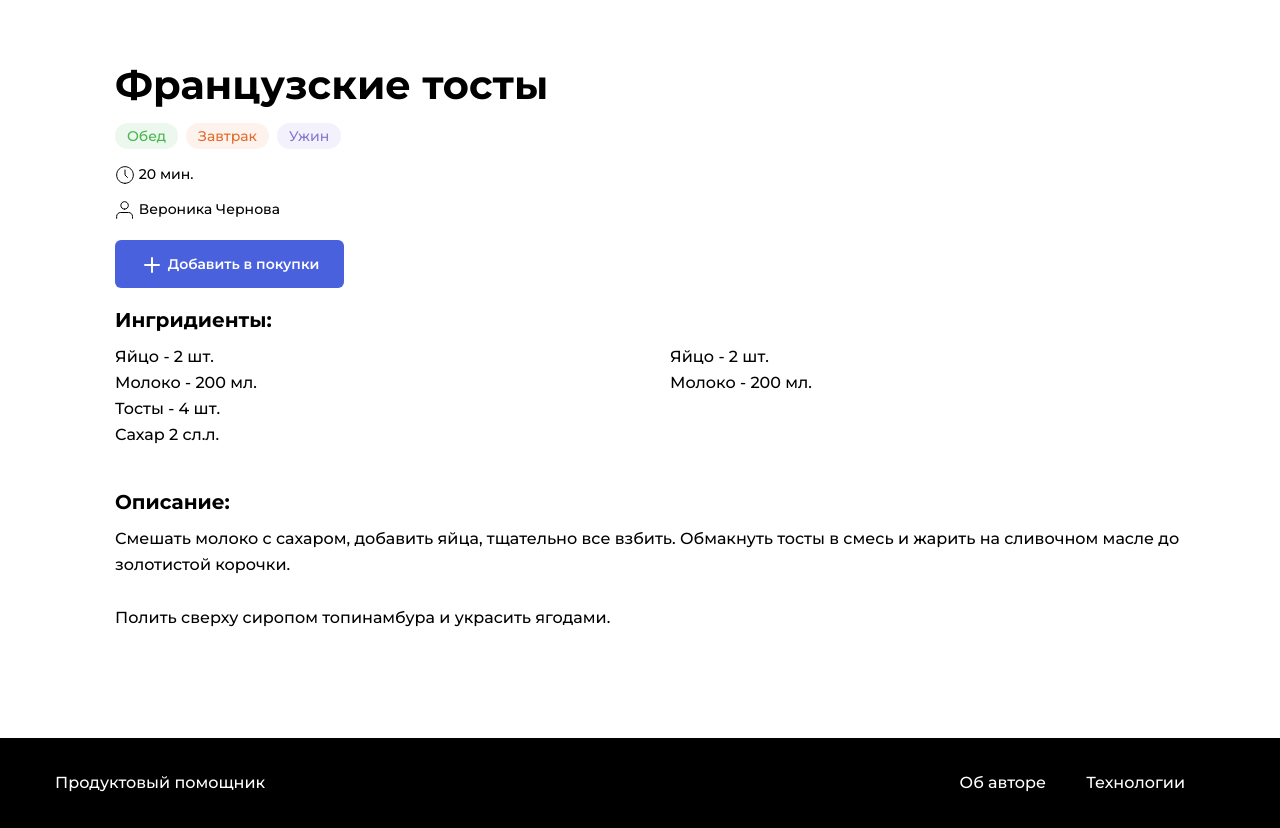
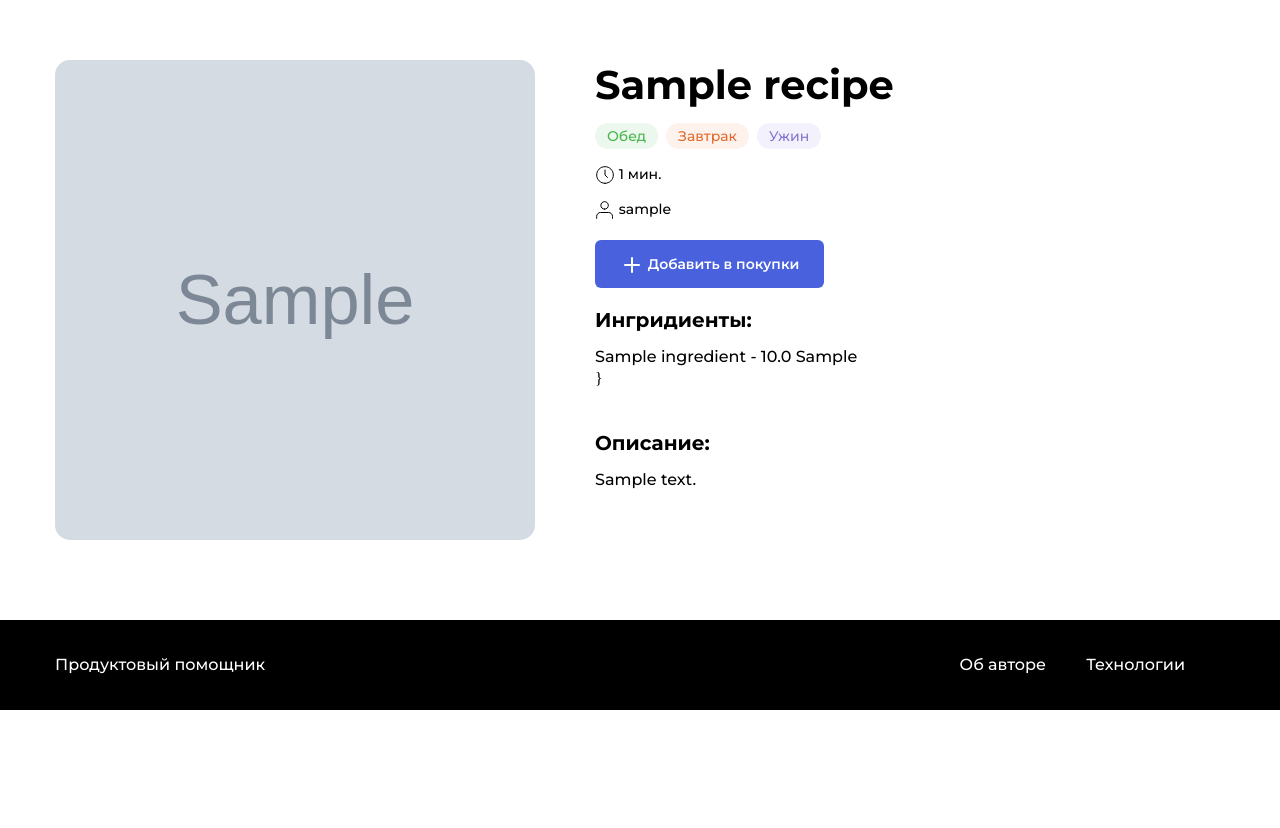
Before and after one commit to Fr33vvay/foodgram-project, a Django app: a page that uses templates/singlePageNotAuth.html in a window 1280 px wide. Shown: the part 90-918 px from the top of the page. After the commit the page ends 800 px from the top, so only its background shows below. Run offline with Django 3.2, Linux system fonts and the light colour scheme; tables that the repository leaves empty hold one stand-in row (values such as "Sample post"); grey boxes marked "Sample" are stand-in pictures; some libraries are stand-ins or nearby versions.

Commit message:
добавлены страницы пользователя и рецепта

```diff
--- a/recipes/models.py
+++ b/recipes/models.py
@@ -36,7 +36,7 @@ class Recipe(models.Model):
     description = models.TextField(verbose_name='Описание')
     image = models.ImageField(verbose_name='Картинка', upload_to='recipes/',
                               blank=True, null=True)
-    ingredients = models.ManyToManyField(Ingredient, through='Amount',
+    ingredient = models.ManyToManyField(Ingredient, through='Amount',
                                          related_name='amount')
     tag = models.CharField(choices=Tag.choices, default=Tag.BREAKFAST,
                            max_length=50, verbose_name='Тег')
--- a/templates/authorRecipe.html
+++ b/templates/authorRecipe.html
@@ -103,12 +103,13 @@
 
 <script src="{% static 'js/components/Purchases.js' %}"></script>
 <script src="{% static 'js/components/Favorites.js' %}"></script>
+<script src="{% static 'js/components/Subscribe.js' %}"></script>
 
 <script src="{% static 'js/config/config.js' %}"></script>
-  <script src="{% static 'js/components/CardList.js' %}"></script>
+<script src="{% static 'js/components/AuthorRecipe.js' %}"></script>
 <script src="{% static 'js/components/Header.js' %}"></script>
 
 <script src="{% static 'js/api/Api.js' %}"></script>
-  <script src="{% static 'indexAuth.js'}"></script>
+<script src="{% static 'authorRecipe.js'}"></script>
 </body>
 </html>
--- a/templates/singlePageNotAuth.html
+++ b/templates/singlePageNotAuth.html
@@ -25,12 +25,14 @@
     </nav>
 </header>
     <main class="main container">
-        <div class="single-card" data-id={{recipe.id}}
-            <img src="./images/testCardImg.png" alt="какой-то текст" class="single-card__image">
+        <div class="single-card" data-id={{recipe.id}}>
+            {% load thumbnail %}
+            {% thumbnail recipe.image "900х500" crop="center" as im %}
+            <img src="{{ im.url }}" alt="Картинка" class="single-card__image">
+            {% endthumbnail %}
             <div class="single-card__info">
                 <div class="single-card__header-info">
-                    <h1 class="single-card__title">Французские тосты</h1>
-
+                    <h1 class="single-card__title">{{ recipe.name }}</h1>
                 </div>
                 <ul class="single-card__items">
                     <li class="single-card__item"><span class="badge badge_style_green">Обед</span></li>
@@ -38,8 +40,8 @@
                     <li class="single-card__item"><span class="badge badge_style_purple">Ужин</span></li>
                 </ul>
                 <div class="single-card__items single-card__items_column">
-                    <p class="single-card__text"><span class="icon-time"></span> 20 мин.</p>
-                    <p class="single-card__text"><span class="icon-user"></span> Вероника Чернова</p>
+                    <p class="single-card__text"><span class="icon-time"></span> {{recipe.cooking_time}} мин.</p>
+                    <p class="single-card__text"><span class="icon-user"></span> {{recipe.author}} </p>
                 </div>
                 <ul class="single-card__items">
                     <li class="single-card__item"><button class="button button_style_blue" name="purchases" data-out><span class="icon-plus"></span> Добавить в покупки</button></li>
@@ -47,21 +49,17 @@
                 <div class="single-card__section">
                     <h3 class="single-card__section-title">Ингридиенты:</h3>
                     <div class="single-card__items single-card__items_column">
-                        <p class=" single-card__section-item">Яйцо - 2 шт.</p>
-                        <p class=" single-card__section-item">Молоко - 200 мл.</p>
-                        <p class=" single-card__section-item">Тосты - 4 шт.</p>
-                        <p class=" single-card__section-item">Сахар 2 сл.л.</p>
-                        <p class=" single-card__section-item">Яйцо - 2 шт.</p>
-                        <p class=" single-card__section-item">Молоко - 200 мл.</p>
+                        {% for ing in recipe.recipe_amount.all %}
+                        <p class=" single-card__section-item"> {{ing.ingredient.title}} - {{ing.quantity}} {{ing.ingredient.dimension}}</p>
+                        {% endfor %}}
                     </div>
                 </div>
                 <div class="single-card__section">
                     <h3 class="single-card__section-title">Описание:</h3>
-                    <p class=" single-card__section-text">Смешать молоко с сахаром, добавить яйца, тщательно все взбить.
-                        Обмакнуть тосты в смесь и жарить на сливочном масле до золотистой корочки.</p>
-                    <p class=" single-card__section-text">Полить сверху сиропом топинамбура и украсить ягодами.</p>
+                    <p class=" single-card__section-text">{{recipe.description}}</p>
                 </div>
             </div>
+
         </div>
     </main>
     <footer class="footer">
@@ -73,14 +71,14 @@
             </ul>
         </div>
     </footer>
-<script src="./js/components/Purchases.js"></script>
-<script src="./js/config/config.js"></script>
+<script src="{% static 'js/components/Purchases.js' %}"></script>
+<script src="{% static 'js/config/config.js' %}"></script>
 
-<script src="./js/components/MainCards.js"></script>
-<script src="./js/components/SingleCard.js"></script>
-<script src="./js/components/Header.js"></script>
+<script src="{% static 'js/components/MainCards.js' %}"></script>
+<script src="{% static 'js/components/SingleCards.js' %}"></script>
+<script src="{% static 'js/components/Header.js' %}"></script>
 
-<script src="./js/api/Api.js"></script>
-<script src="singlePageNotAuth.js"></script>
+<script src="{% static 'js/api/Api.js' %}"></script>
+<script src="{% static singlePageNotAuth.js'}"></script>
 </body>
 </html>
```
Also changed, not shown: templates/indexNotAuth.html (+6 -7 lines), templates/singlePage.html (+19 -22 lines), recipes/migrations/0007_auto_20201203_2148.py (added), templates/indexAuth.html (indentation only). Lines whose indentation alone changed are shown as unchanged.
